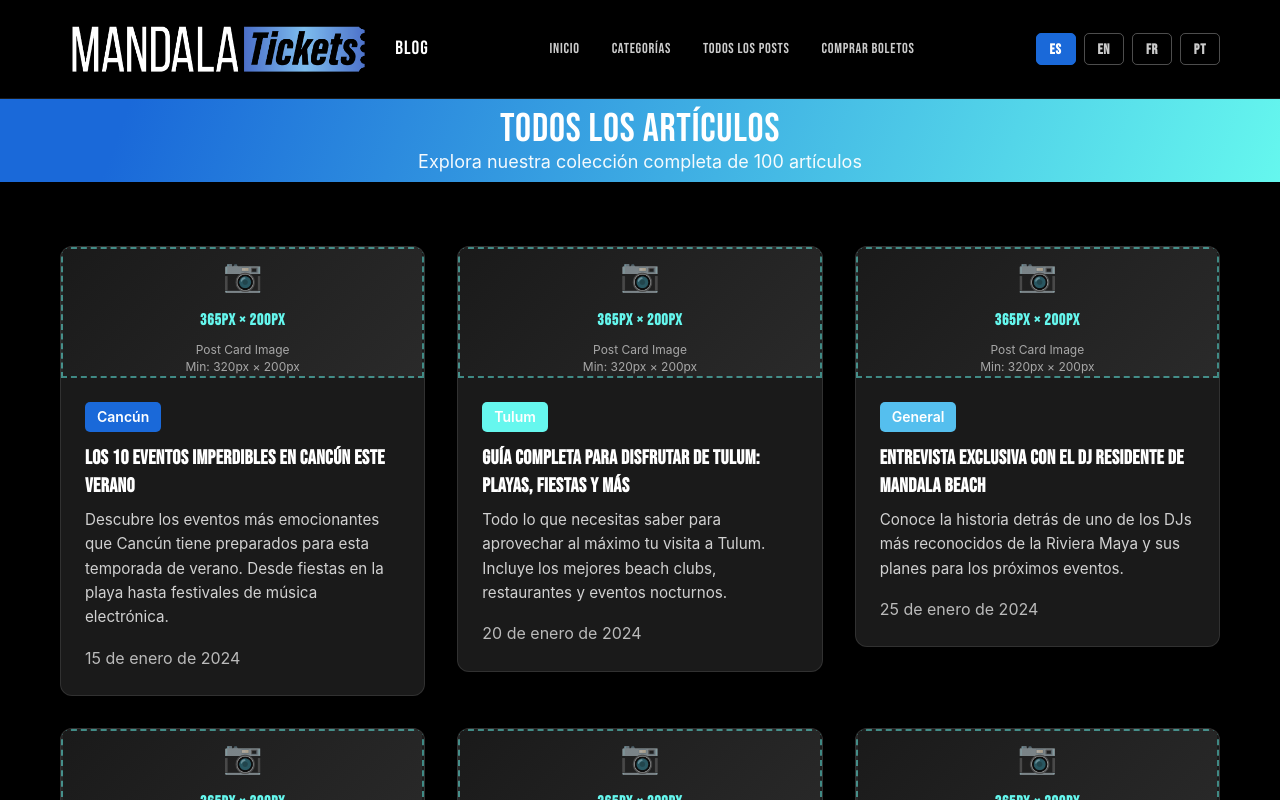
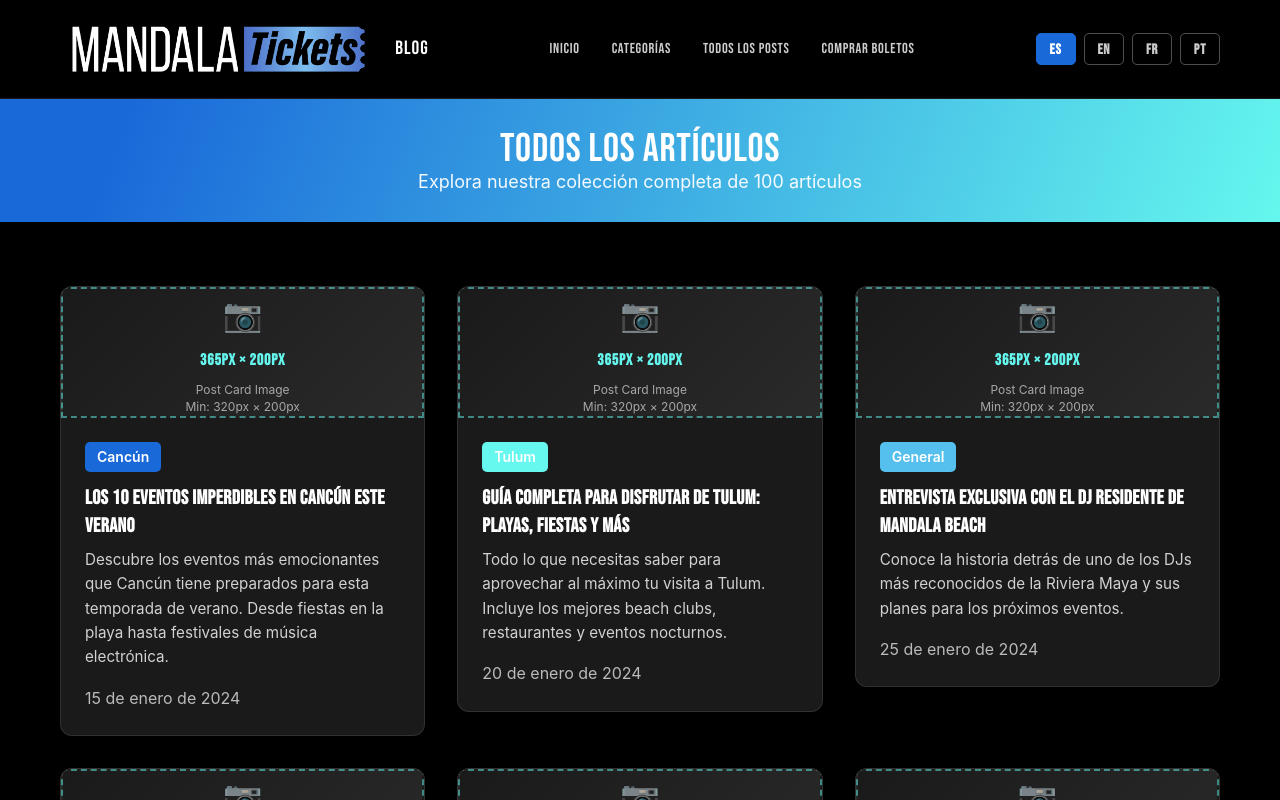
Before and after one commit to vvazquezcolina/blog-mt, a Next.js app: page /posts in a window 1280 px wide. Shown: the top 800 px of the page. Built offline with nearby package versions, Linux system fonts and the light colour scheme.

Commit message:
style: set category header padding to 30px top and bottom

```diff
--- a/app/globals.css
+++ b/app/globals.css
@@ -797,7 +797,7 @@ img {
 .category-header {
   background: var(--gradient-primary);
   color: var(--white);
-  padding: 10px 0;
+  padding: 30px 0;
   text-align: center;
   display: flex;
   align-items: center;
```
